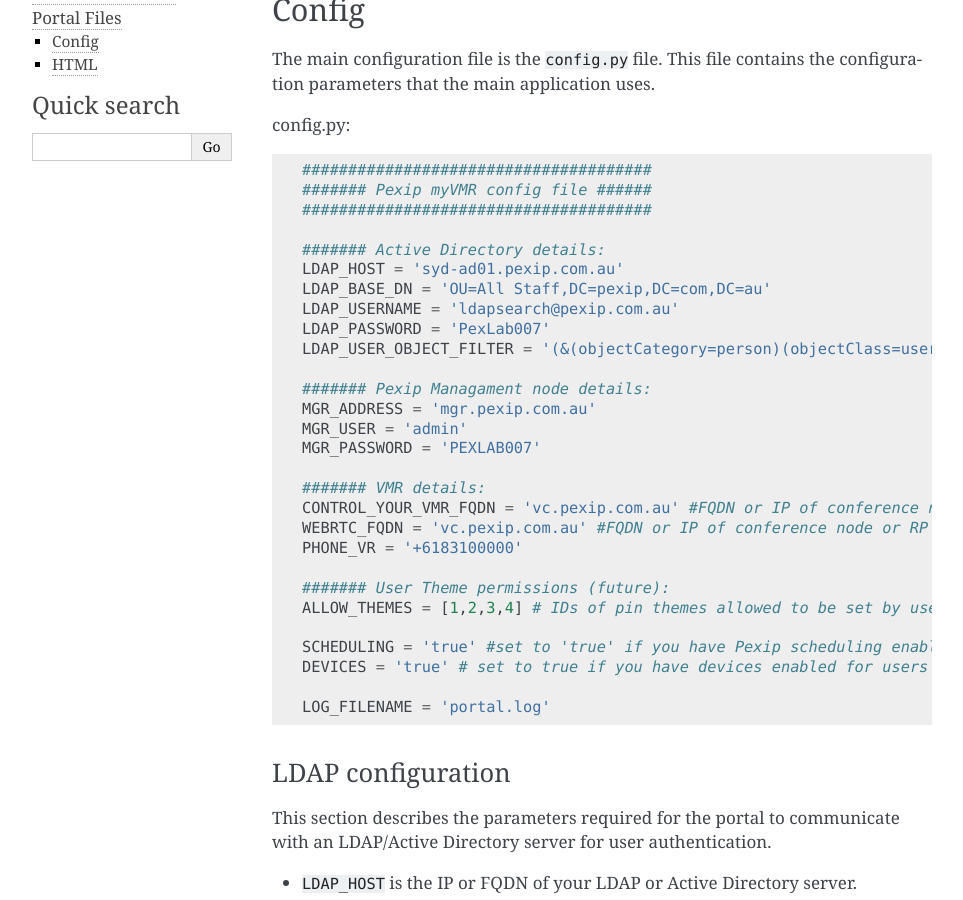
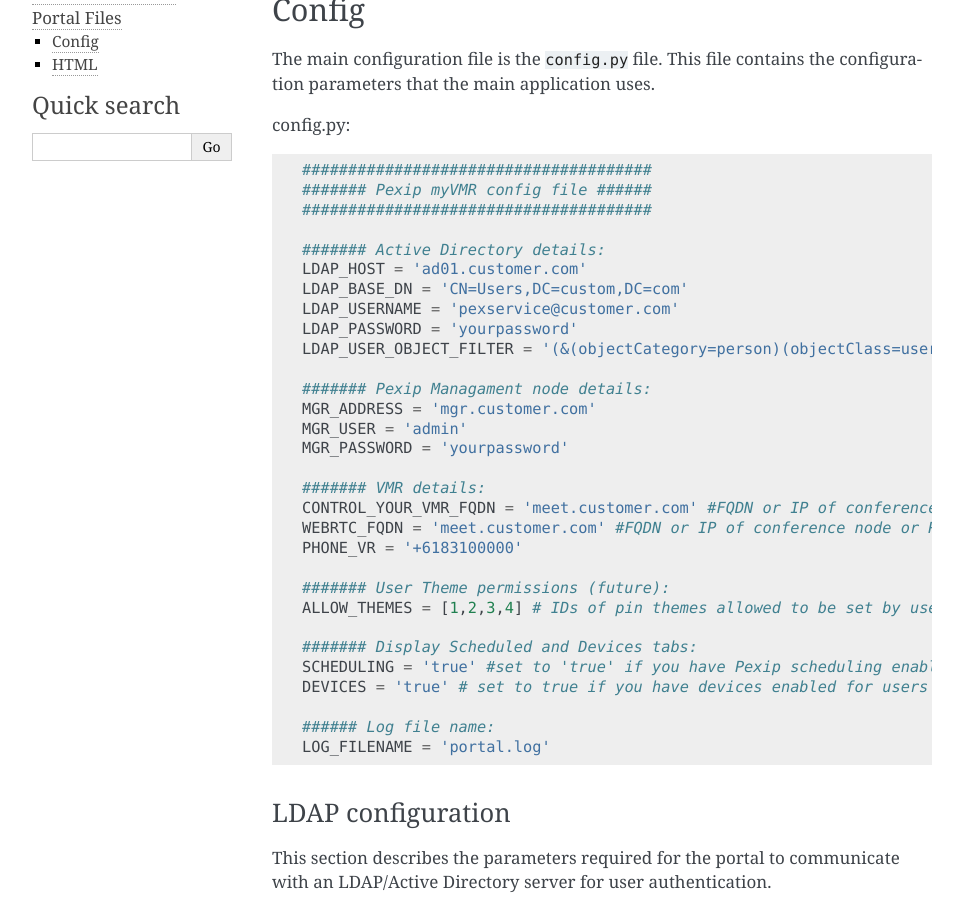
Before and after one commit to lorist/vmrportal, a Sphinx documentation site: the page built from docs/files.rst, in a window 1280 px wide and 900 px high, scrolled down 193 px. Shown: the whole window, without its empty margins (148-1111 px from the left). Built offline with Sphinx 7.4.7, drawn with Linux system fonts in a browser that asks for light colours.

Commit message:
update config file

```diff
--- a/docs/files.rst
+++ b/docs/files.rst
@@ -15,28 +15,30 @@
           ######################################
 
           ####### Active Directory details:
-          LDAP_HOST = 'syd-ad01.pexip.com.au'
-          LDAP_BASE_DN = 'OU=All Staff,DC=pexip,DC=com,DC=au'
-          LDAP_USERNAME = 'ldapsearch@pexip.com.au'
-          LDAP_PASSWORD = 'PexLab007'
+          LDAP_HOST = 'ad01.customer.com'
+          LDAP_BASE_DN = 'CN=Users,DC=custom,DC=com'
+          LDAP_USERNAME = 'pexservice@customer.com'
+          LDAP_PASSWORD = 'yourpassword'
           LDAP_USER_OBJECT_FILTER = '(&(objectCategory=person)(objectClass=user) (sAMAccountName=%s))'
 
           ####### Pexip Managament node details:
-          MGR_ADDRESS = 'mgr.pexip.com.au'
+          MGR_ADDRESS = 'mgr.customer.com'
           MGR_USER = 'admin'
-          MGR_PASSWORD = 'PEXLAB007'
+          MGR_PASSWORD = 'yourpassword'
 
           ####### VMR details:
-          CONTROL_YOUR_VMR_FQDN = 'vc.pexip.com.au' #FQDN or IP of conference node or RP for webRTC. The 'Control your VMR' link
-          WEBRTC_FQDN = 'vc.pexip.com.au' #FQDN or IP of conference node or RP for webRTC. Appears in webRTC links and 'Copy to clipboard'
+          CONTROL_YOUR_VMR_FQDN = 'meet.customer.com' #FQDN or IP of conference node or RP for webRTC. The 'Control your VMR' link
+          WEBRTC_FQDN = 'meet.customer.com' #FQDN or IP of conference node or RP for webRTC. Appears in webRTC links and 'Copy to clipboard'
           PHONE_VR = '+6183100000'
 
           ####### User Theme permissions (future):
           ALLOW_THEMES = [1,2,3,4] # IDs of pin themes allowed to be set by users for thier VMRs
 
+          ####### Display Scheduled and Devices tabs:
           SCHEDULING = 'true' #set to 'true' if you have Pexip scheduling enabled and want to experiment. Note that this feature is not tested beyond a small number of scheduled meetings
           DEVICES = 'true' # set to true if you have devices enabled for users
 
+          ###### Log file name:
           LOG_FILENAME = 'portal.log'
 
 
```
Also changed, not shown: 2 other files.
